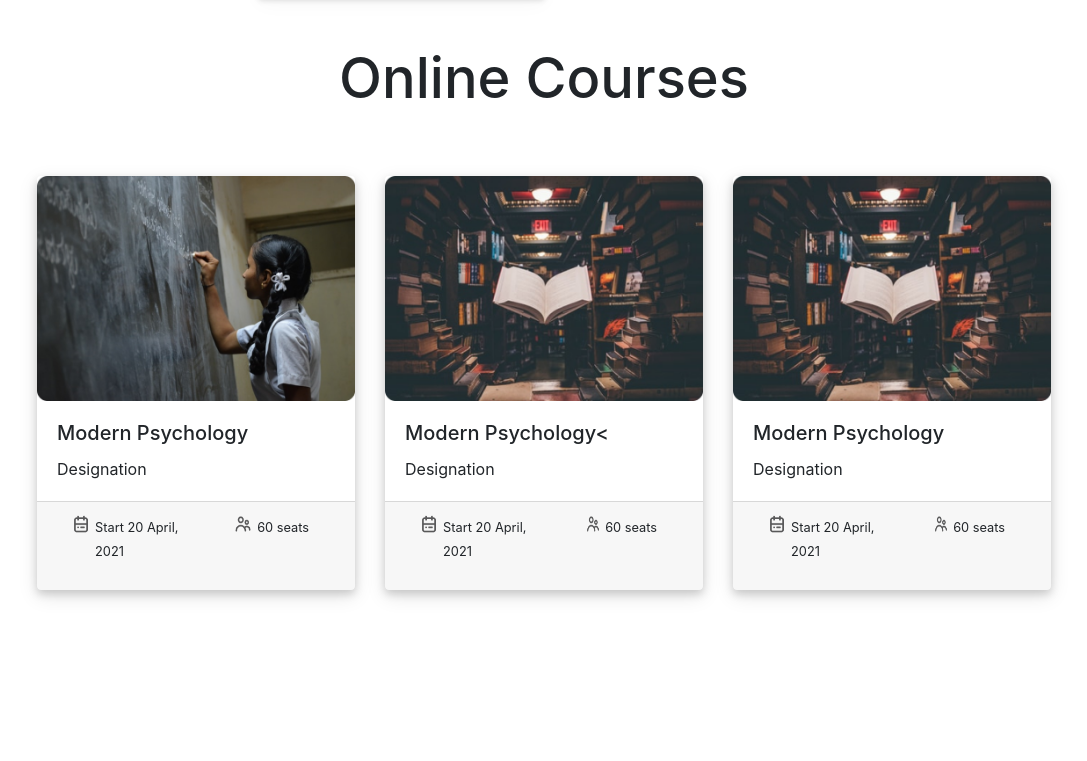
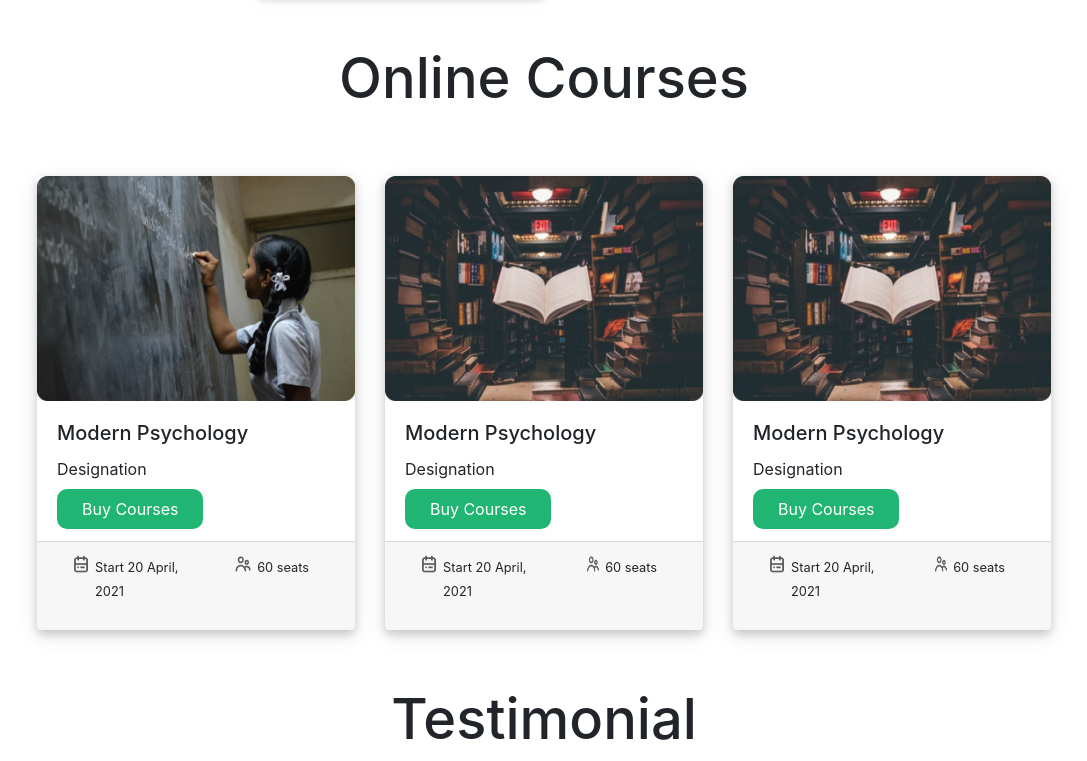
Before and after one commit to AbidurRahman24/Responsive-E-school-Project, a plain HTML site: page index.html in a window 1280 px wide. Shown: the part 885-1646 px from the top of the page, without its empty margins (96-1183 px from the left). Before the commit the page ends 1531 px from the top, so only its background shows below. Drawn offline with nearby package versions, Linux system fonts and the light colour scheme; files whose address does not match are found by name.

Commit message:
card section footer done

```diff
--- a/index.html
+++ b/index.html
@@ -129,6 +129,7 @@
                     <div class="card-body">
                       <h5 class="card-title">Modern Psychology</h5>
                       <p class="card-text">Designation</p>
+                      <a href="" class="main-button">Buy Courses</a>
                     </div>
                     <div class="card-footer d-flex">
                       <div class="col-sm-7 d-flex">
@@ -146,8 +147,9 @@
                   <div class="card h-100 border-0">
                     <img src="./Photos/Morder psyc.png" class="card-img-top" alt="...">
                     <div class="card-body">
-                      <h5 class="card-title">Modern Psychology<</h5>
+                      <h5 class="card-title">Modern Psychology</h5>
                       <p class="card-text">Designation</p>
+                      <a href="" class="main-button">Buy Courses</a>
                     </div>
                     <div class="card-footer d-flex">
                       <div class="col-sm-7 d-flex">
@@ -167,6 +169,7 @@
                     <div class="card-body">
                       <h5 class="card-title">Modern Psychology</h5>
                       <p class="card-text">Designation</p>
+                      <a href="" class="main-button">Buy Courses</a>
                     </div>
                     <div class="card-footer d-flex">
                       <div class="col-sm-7 d-flex">
@@ -184,6 +187,7 @@
             </div>
 
             <div class="container">
+              <h1 class='text-center'>Testimonial</h1>
 
             </div>
 
```
